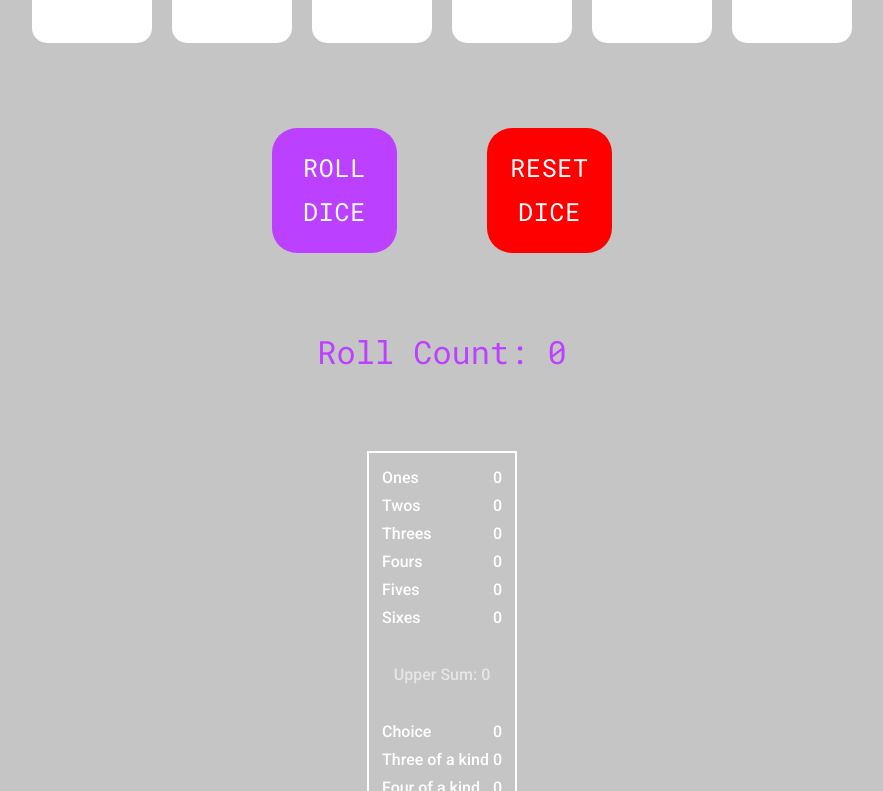
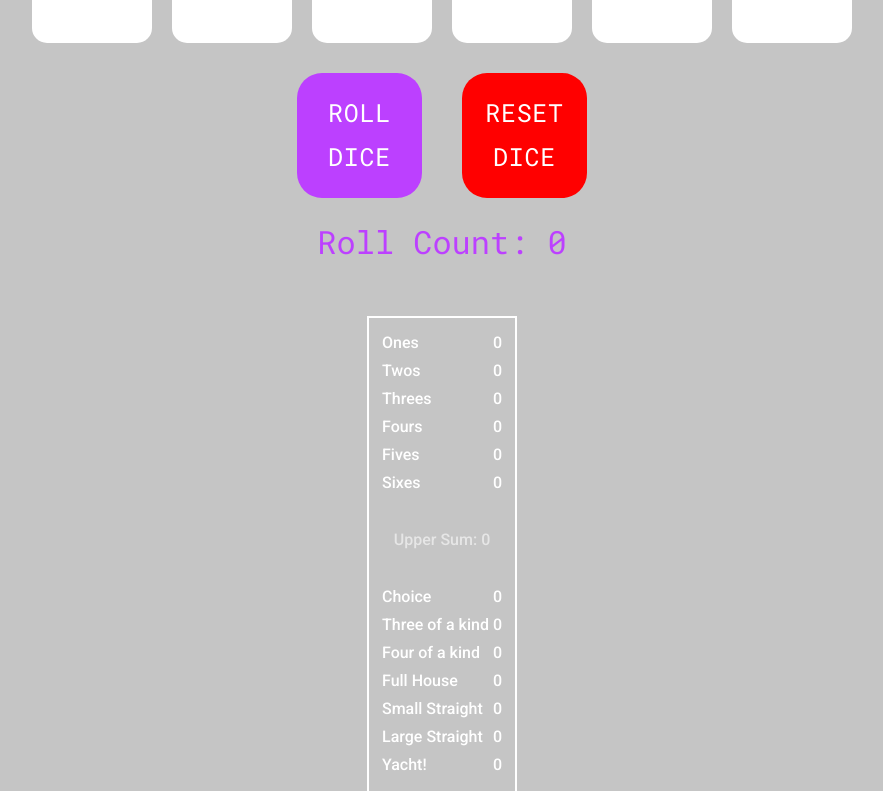
Before and after one commit to chriskstaton/SIXXES, a React (Vite) app: page / in a window 1280 px wide. Shown: the part 269-1060 px from the top of the page, without its empty margins (198-1081 px from the left). Built offline with nearby package versions, Linux system fonts and the light colour scheme.

Commit message:
fix margin for buttons & new build

```diff
--- a/src/DiceRoller.scss
+++ b/src/DiceRoller.scss
@@ -35,7 +35,9 @@
 }
 
 .button-container {
-	margin: 75px;
+	margin: 20px;
+	display: inline-block;
+
 	button:focus {
 		outline: none;
 	}
@@ -80,6 +82,7 @@
 		padding: 2em;
 	}
 }
+
 @keyframes shaking {
 	0% {
 		transform: translate(0, 0) rotate(0deg);
--- a/src/DiceRoller.tsx
+++ b/src/DiceRoller.tsx
@@ -230,12 +230,14 @@ function DiceRoller() {
 						borderRadius: "20%",
 						fontSize: "25px",
 						fontFamily: "'Roboto Mono', monospace",
-						marginRight: "45px",
+						//margin: "25px",
 					}}
 					disabled={rollDisable}
 				>
 					Roll Dice
 				</Button>
+			</div>
+			<div className="button-container">
 				<Button
 					onClick={resetDice}
 					className="reset-dice-button"
@@ -245,14 +247,13 @@ function DiceRoller() {
 						borderRadius: "20%",
 						fontSize: "25px",
 						fontFamily: "'Roboto Mono', monospace",
-						marginLeft: "45px",
+						//margin: "25px",
 					}}
-					//disabled={rollDisable}
+					disabled={rollDisable}
 				>
 					Reset Dice
 				</Button>
 			</div>
-			<div className="button-container"></div>
 			<div className="roll-counter">Roll Count: {rollCount}</div>
 			<Scoreboard
 				diceCurrentValueArray={diceCurrentValueArray}
--- a/src/Scoreboard.scss
+++ b/src/Scoreboard.scss
@@ -1,5 +1,5 @@
 .scoreboard-container {
-	margin-top: 75px;
+	margin-top: 50px;
 	display: inline-grid;
 	gap: 20px;
 	border: 2px solid white;
--- a/src/Scoreboard.tsx
+++ b/src/Scoreboard.tsx
@@ -61,6 +61,7 @@ function Scoreboard(props: {
 	return (
 		<div className="scoreboard-container">
 			<table className="upper-categories">
+				<thead>
 					<tr onClick={() => setOnesCatVal(sumOnes)}>
 						<th>Ones</th>
 						<td>{onesCatVal}</td>
@@ -85,6 +86,7 @@ function Scoreboard(props: {
 						<th>Sixes</th>
 						<td>{sixesCatVal}</td>
 					</tr>
+				</thead>
 			</table>
 
 			<div className="upper-sum">
@@ -97,6 +99,7 @@ function Scoreboard(props: {
 					sixesCatVal}
 			</div>
 			<table className="special-categories">
+				<thead>
 					<tr>
 						{/* onClick={() => setChoiceCatVal(sumChoice)} */}
 						<th>Choice</th>
@@ -136,6 +139,7 @@ function Scoreboard(props: {
 						<th>Yacht!</th>
 						<td>{yachtCatVal}</td>
 					</tr>
+				</thead>
 			</table>
 			<div className="total-sum">Total Sum: </div>
 		</div>
```
Also changed, not shown: 5 other files (tests, documents, lock files or other folders). Lines whose indentation alone changed are shown as unchanged.
